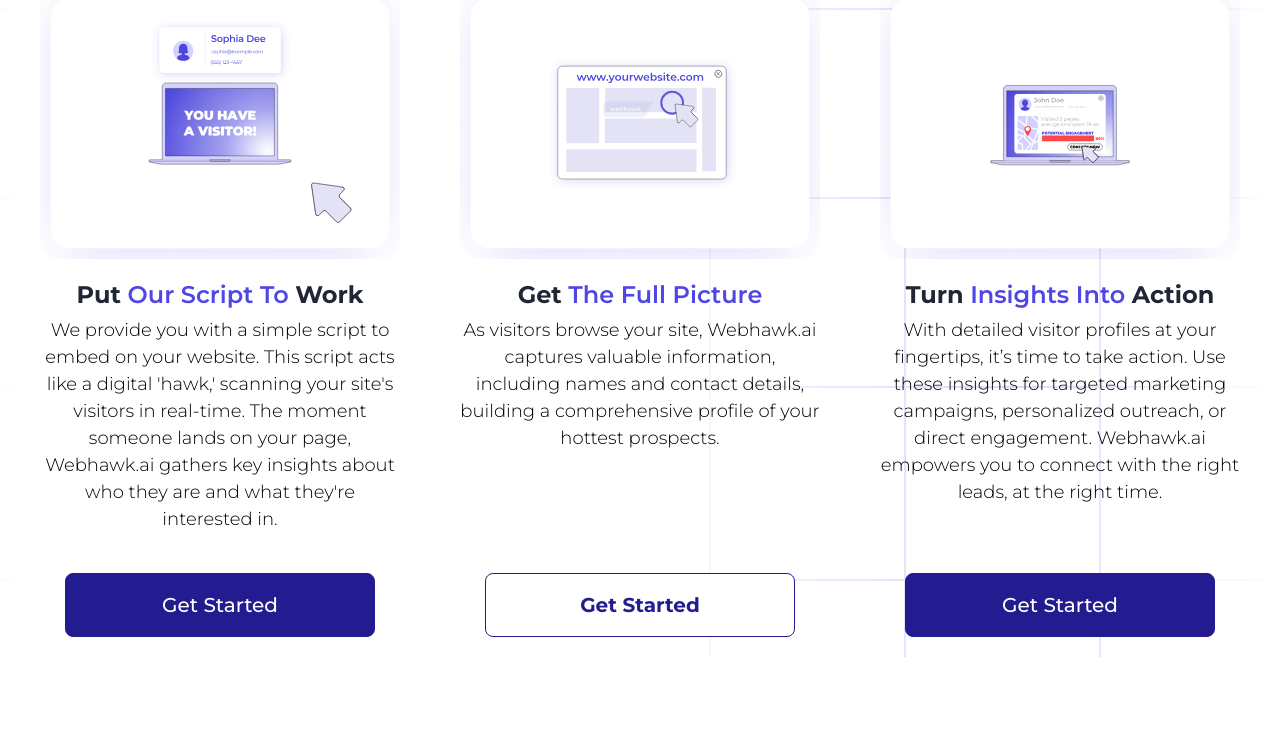
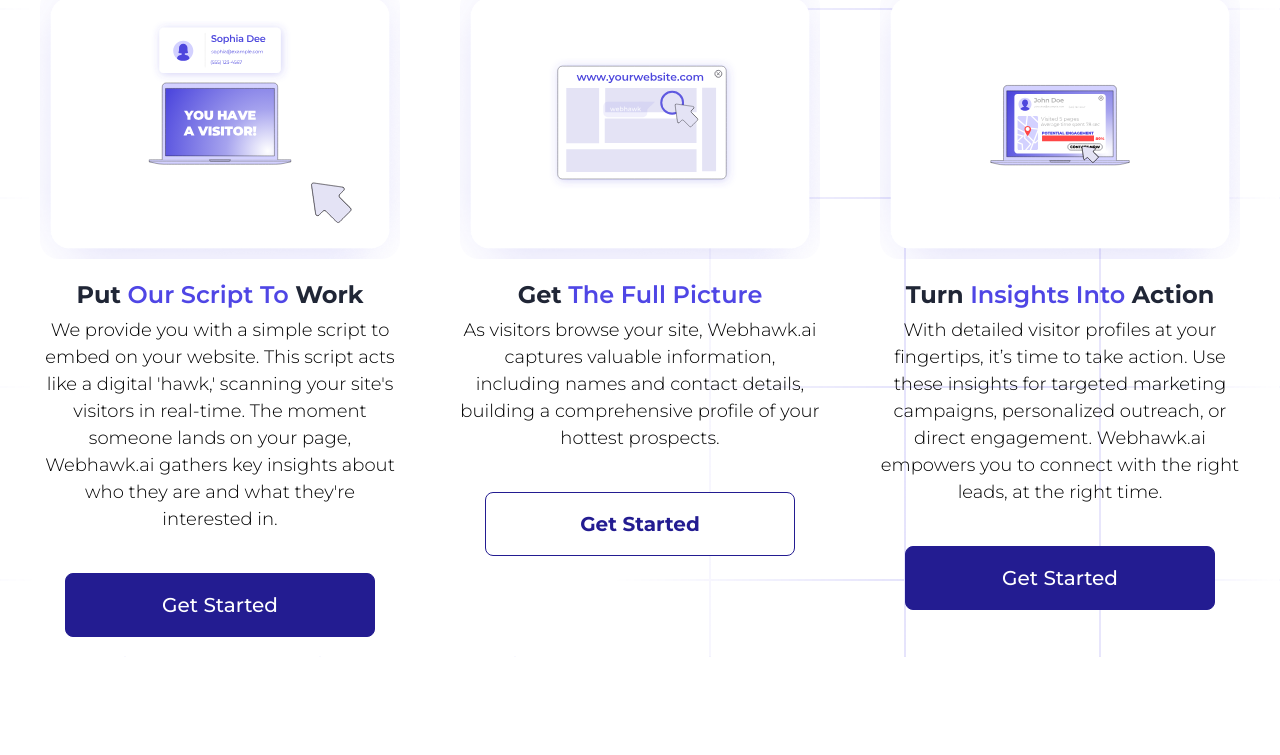
Before and after one commit to TechnoVirtuoso/Web-Hawk-Landing-Page, a Next.js app: page /how-it-works in a window 1280 px wide. Shown: the part 1009-1764 px from the top of the page. Built offline with nearby package versions, Linux system fonts and the light colour scheme.

Commit message:
Update index.scss

```diff
--- a/components/layouts/pages/landing/LottieCards/index.scss
+++ b/components/layouts/pages/landing/LottieCards/index.scss
@@ -61,7 +61,7 @@
                 }
 
                 @media (min-width: 1200px) {
-                    height: calc(100% - 280px);
+                    height: auto;
                     justify-content: space-between;
                 }
 
```
